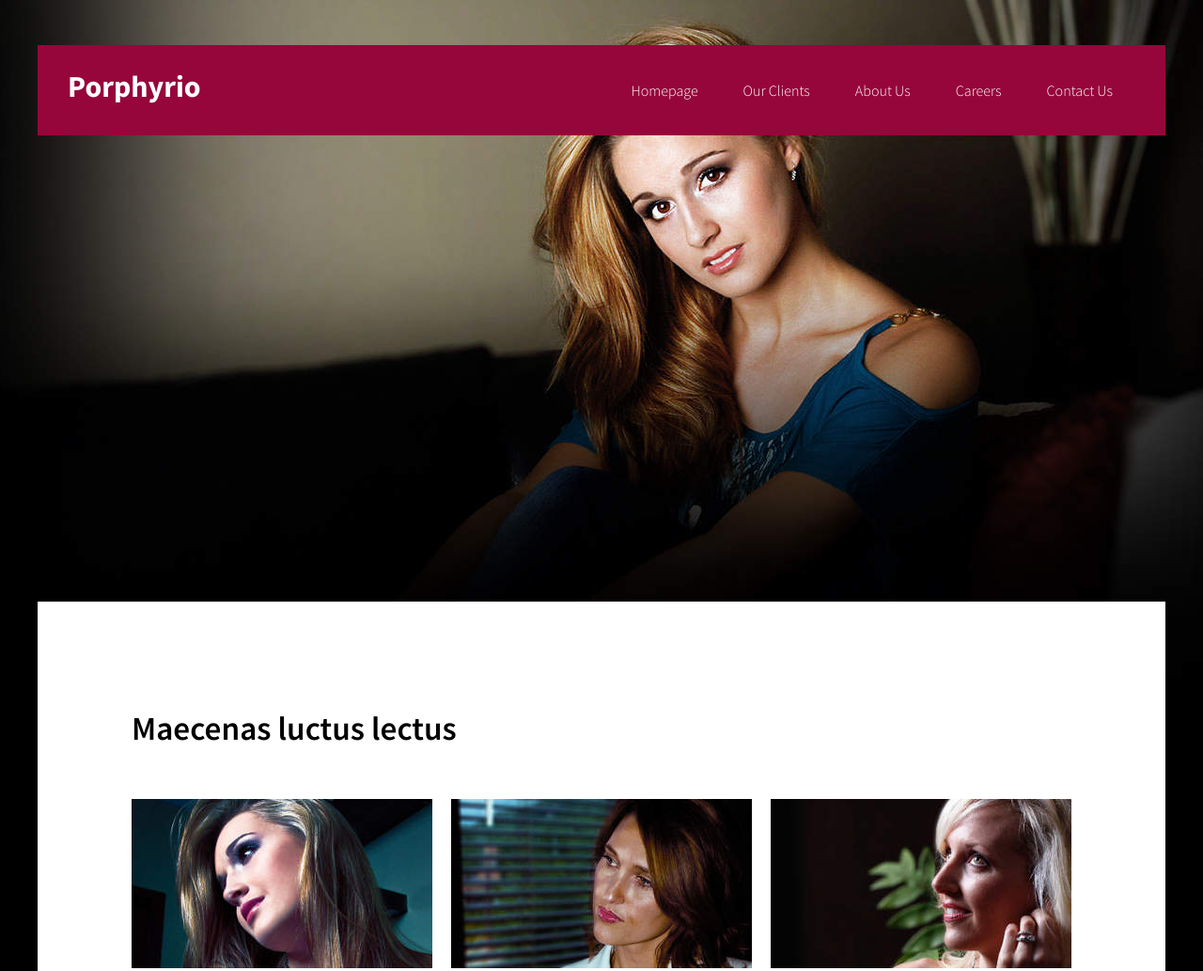
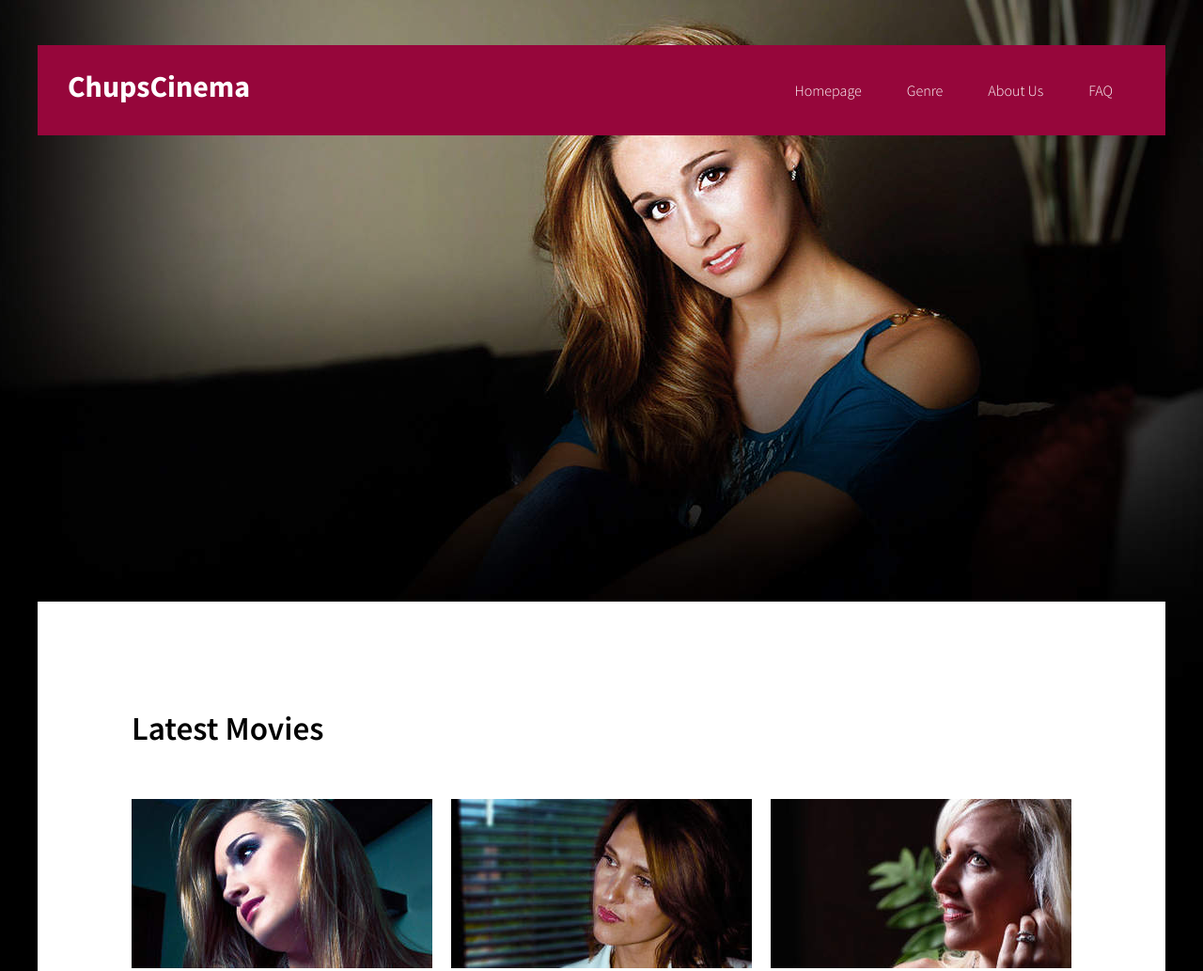
Before and after one commit to Chupacups/Chups-Cinema, a plain HTML site: page index.html in a window 1280 px wide. Shown: the top 1033 px of the page at 94% size. Drawn offline with Linux system fonts and the light colour scheme.

Commit message:
Update index.html

```diff
--- a/index.html
+++ b/index.html
@@ -1,4 +1,4 @@
-<!DOCTYPE html PUBLIC "-//W3C//DTD XHTML 1.0 Strict//EN" "http://www.w3.org/TR/xhtml1/DTD/xhtml1-strict.dtd">
+<!DOCTYPE html>
 <!--
 Design by TEMPLATED
 http://templated.co
@@ -27,22 +27,21 @@ Released   : 20130902
 <div id="header-wrapper">
 	<div id="header" class="container">
 		<div id="logo">
-			<h1><a href="#">Porphyrio</a></h1>
+			<h1><a href="#">ChupsCinema</a></h1>
 		</div>
 		<div id="menu">
 			<ul>
-				<li><a href="#" accesskey="1" title="">Homepage</a></li>
-				<li><a href="#" accesskey="2" title="">Our Clients</a></li>
-				<li><a href="#" accesskey="3" title="">About Us</a></li>
-				<li><a href="#" accesskey="4" title="">Careers</a></li>
-				<li><a href="#" accesskey="5" title="">Contact Us</a></li>
+				<li><a href="#" title="">Homepage</a></li>
+				<li><a href="#" title="">Genre</a></li>
+				<li><a href="#" title="">About Us</a></li>
+				<li><a href="#" title="">FAQ</a></li>
 			</ul>
 		</div>
 	</div>
 </div>
 <div id="page" class="container">
 	<div class="title">
-		<h2>Maecenas luctus lectus</h2>
+		<h2>Latest Movies</h2>
 	</div>
 	<div class="boxA">
 		<div class="box">
```
